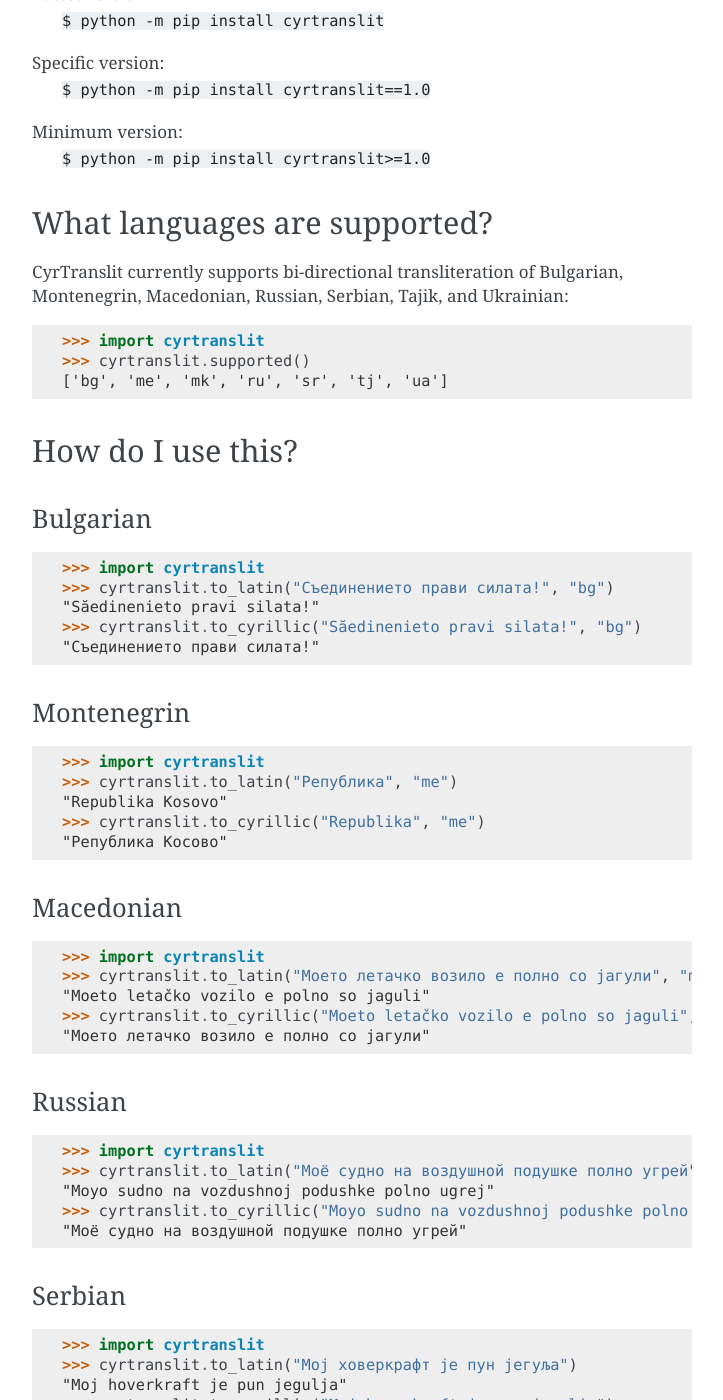
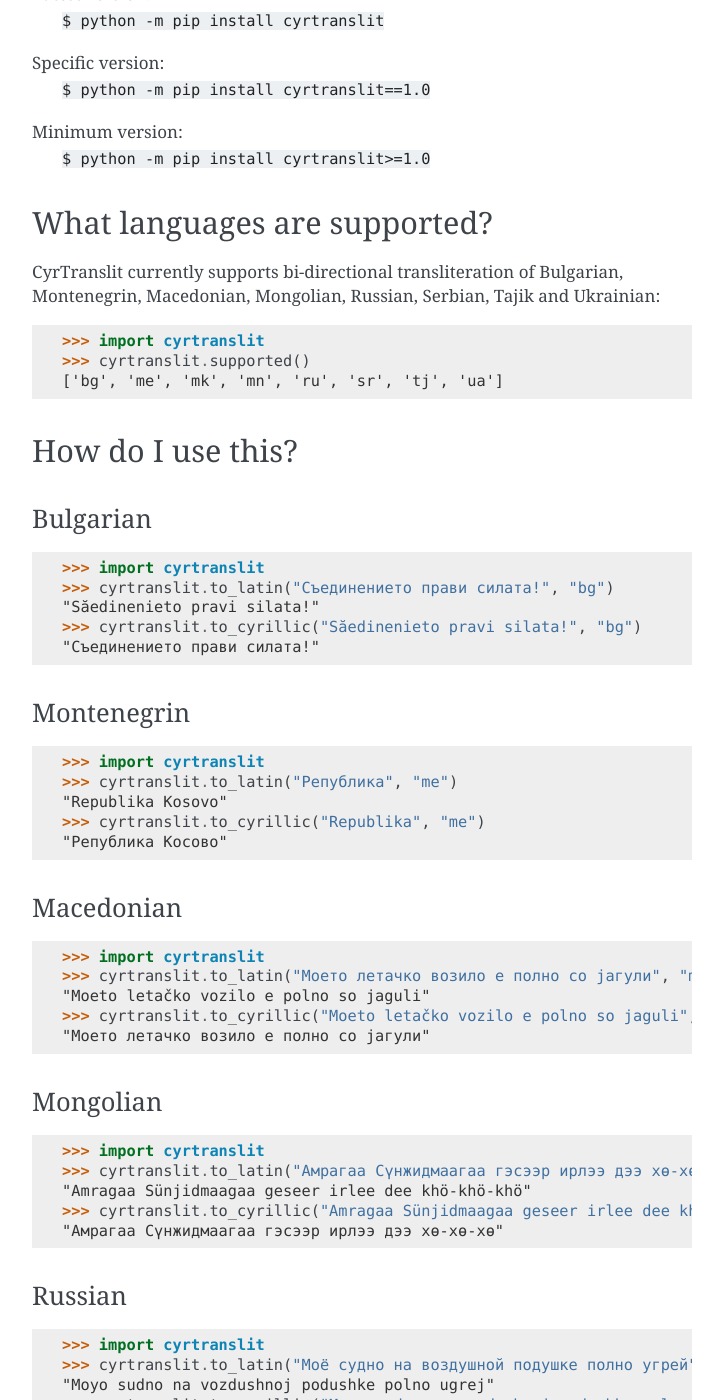
Before and after one commit to opendatakosovo/cyrillic-transliteration, a Sphinx documentation site: the page built from doc/index.rst, in a window 1280 px wide and 1400 px high, scrolled down 772 px. Shown: the whole window, without its empty margins (388-1111 px from the left). Built offline with Sphinx 7.4.7, drawn with Linux system fonts in a browser that asks for light colours; some of the changed text lies outside the part shown.

Commit message:
header: doc

```diff
--- a/doc/index.rst
+++ b/doc/index.rst
@@ -42,11 +42,11 @@ Minimum version:
 =============================
 What languages are supported?
 =============================
-CyrTranslit currently supports bi-directional transliteration of Bulgarian, Montenegrin, Macedonian, Russian, Serbian, Tajik, and Ukrainian:
+CyrTranslit currently supports bi-directional transliteration of Bulgarian, Montenegrin, Macedonian, Mongolian, Russian, Serbian, Tajik and Ukrainian:
 
 >>> import cyrtranslit
 >>> cyrtranslit.supported()
-['bg', 'me', 'mk', 'ru', 'sr', 'tj', 'ua']
+['bg', 'me', 'mk', 'mn', 'ru', 'sr', 'tj', 'ua']
 
 ==================
 How do I use this?
@@ -77,6 +77,15 @@ Macedonian
 "Moeto letačko vozilo e polno so jaguli"
 >>> cyrtranslit.to_cyrillic("Moeto letačko vozilo e polno so jaguli", "mk")
 "Моето летачко возило е полно со јагули"
+
+*********
+Mongolian
+*********
+>>> import cyrtranslit
+>>> cyrtranslit.to_latin("Амрагаа Сүнжидмаагаа гэсээр ирлээ дээ хө-хө-хө", "mn")
+"Amragaa Sünjidmaagaa geseer irlee dee khö-khö-khö"
+>>> cyrtranslit.to_cyrillic("Amragaa Sünjidmaagaa geseer irlee dee khö-khö-khö", "mn")
+"Амрагаа Сүнжидмаагаа гэсээр ирлээ дээ хө-хө-хө"
 
 *******
 Russian
```
Also changed, not shown: other parts of doc/index.rst (+0 -8 lines), README.md (+11 -2 lines).
